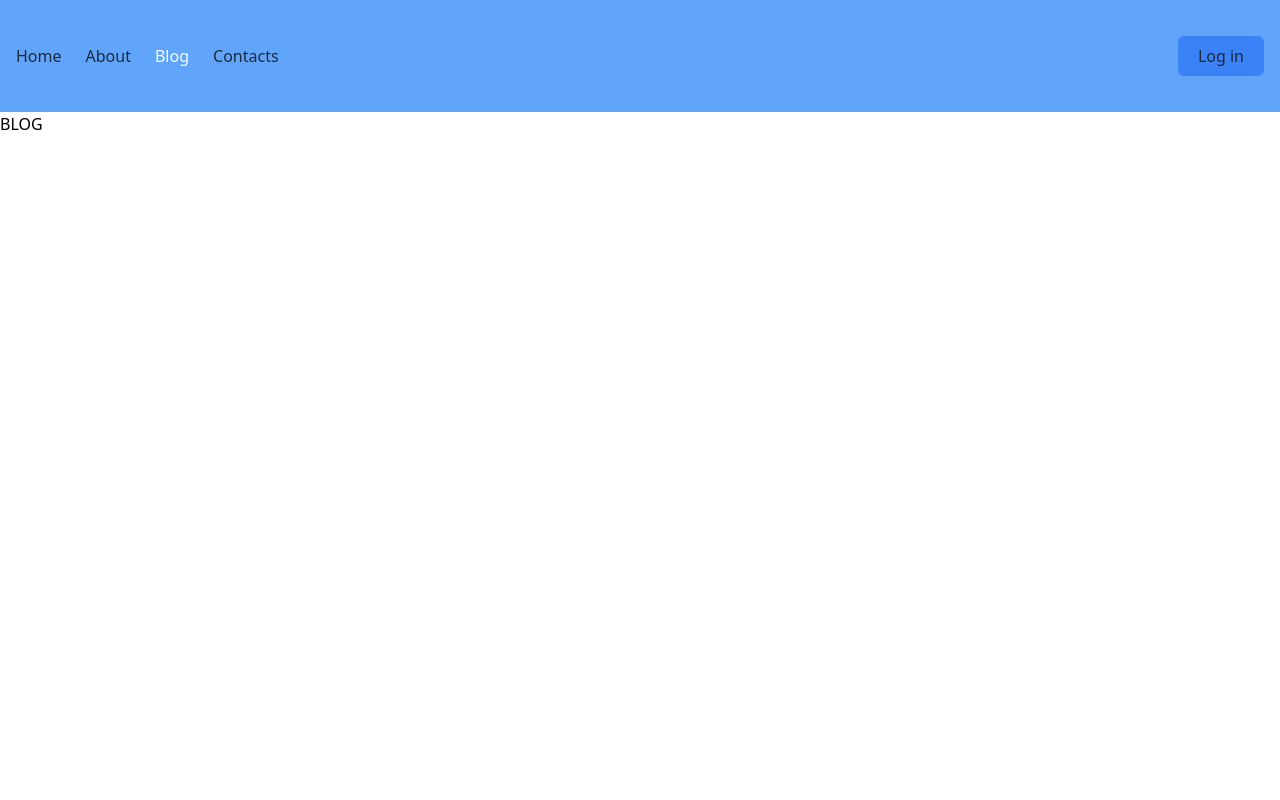
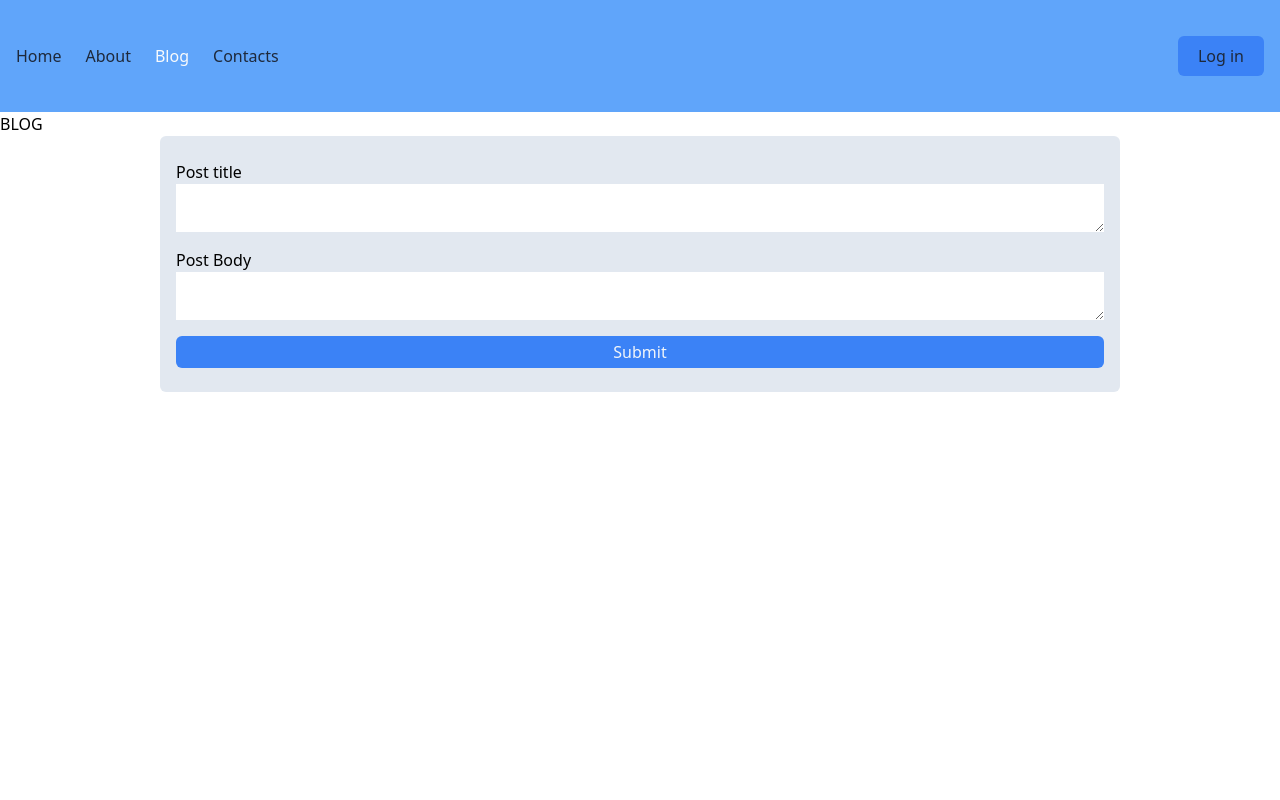
Before and after one commit to rkukutis/ps-front, a React (Vite) app in the folder playground/: page /blog in a window 1280 px wide. Shown: the top 800 px of the page. Built offline with nearby package versions, Linux system fonts and the light colour scheme.

Commit message:
Added basic form for posts

```diff
--- a/playground/package.json
+++ b/playground/package.json
@@ -15,6 +15,7 @@
     "react": "^18.2.0",
     "react-devtools": "^4.28.5",
     "react-dom": "^18.2.0",
+    "react-hook-form": "^7.48.2",
     "react-router-dom": "^6.20.0",
     "zustand": "^4.4.7"
   },
--- a/playground/src/components/PageLayout.tsx
+++ b/playground/src/components/PageLayout.tsx
@@ -1,13 +1,15 @@
-import { Outlet } from "react-router-dom";
+import { Outlet, useNavigate } from "react-router-dom";
 import NavigationBar from "./NavigationBar";
 import Button from "./Button";
 
 export default function PageLayout() {
+  const navigate = useNavigate();
+
   return (
     <>
       <header className="py-9 bg-blue-400 flex justify-between px-4 items-center">
         <NavigationBar />
-        <Button>Log in</Button>
+        <Button onclick={() => navigate("/not-implemented")}>Log in</Button>
       </header>
       <main className="h-screen">
         <Outlet />
--- /dev/null
+++ b/playground/src/components/blog-feature/PostForm.tsx
@@ -0,0 +1,49 @@
+import { useState } from "react";
+import { SubmitHandler, useForm } from "react-hook-form";
+
+type Inputs = { title: string; body: string };
+
+interface ErrorInput {
+  message: string;
+}
+
+function ErrorLabel({ message }: ErrorInput) {
+  return <span className="bg-red-100 w-full mt-2 p-1 text-red-500 text-center">{message}</span>;
+}
+
+export default function PostForm() {
+  const {
+    register,
+    handleSubmit,
+    formState: { errors }
+  } = useForm<Inputs>();
+
+  const [displayMessage, setDisplayMessage] = useState(false);
+
+  const onSubmit: SubmitHandler<Inputs> = () => setDisplayMessage(true);
+
+  return (
+    <div className="flex flex-col items-center">
+      <form
+        className="bg-slate-200 py-6 px-4 w-3/4 flex flex-col space-y-4 rounded-md"
+        onSubmit={handleSubmit(onSubmit)}
+      >
+        <div className="flex flex-col">
+          <label>Post title</label>
+          <textarea className="w-full" {...register("title", { required: true })} />
+          {errors.title && <ErrorLabel message="post title is required" />}
+        </div>
+        <div className="flex flex-col">
+          <label>Post Body</label>
+          <textarea className="w-full" {...register("body", { required: true })} />
+          {errors.body && <ErrorLabel message="post body is required" />}
+        </div>
+        <input
+          className="bg-blue-500 py-1 w-full hover:curs rounded-md text-slate-100"
+          type="submit"
+        />
+      </form>
+      {displayMessage && <h1>Why are you typing in stuff? This form does nothing...</h1>}
+    </div>
+  );
+}
--- a/playground/src/pages/Blog.tsx
+++ b/playground/src/pages/Blog.tsx
@@ -1,8 +1,11 @@
+import PostForm from "../components/blog-feature/PostForm";
+
 export default function Blog() {
   return (
     <div>
       BLOG
       {/* <Testing /> */}
+      <PostForm />
     </div>
   );
 }
```
Also changed, not shown: 1 other file (tests, documents, lock files or other folders).
